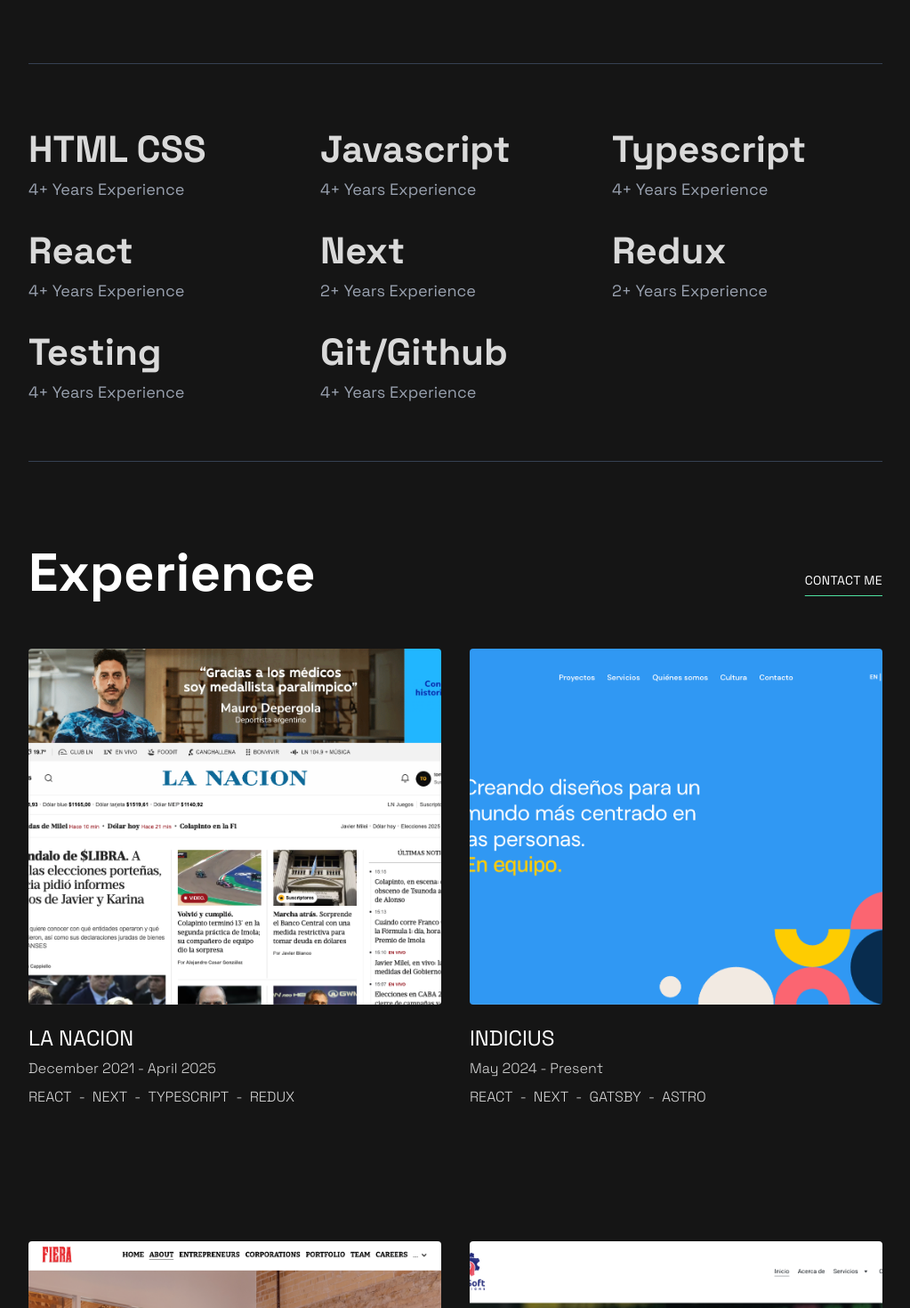
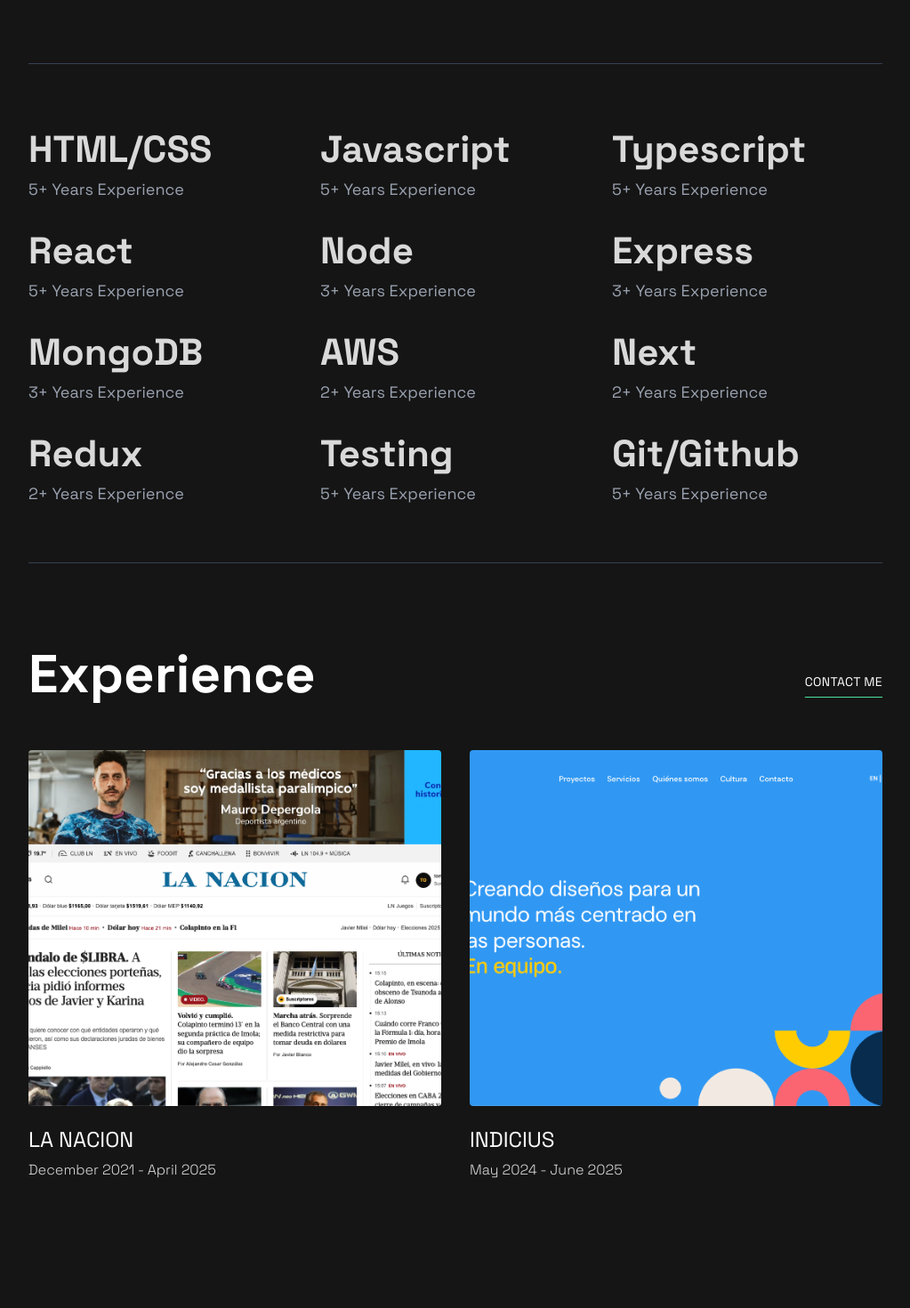
Before and after one commit to tomascabralh/tch-portfolio, a React (Vite) app: page / in a window 1280 px wide. Shown: the part 620-2090 px from the top of the page at 89% size, without its empty margins (128-1151 px from the left). Built offline with nearby package versions, Linux system fonts and the light colour scheme.

Commit message:
update skills

```diff
--- a/src/components/InfoCard.jsx
+++ b/src/components/InfoCard.jsx
@@ -34,12 +34,12 @@
                 {isExperience && period && (
                     <p className="text-[#D9D9D9] font-light mb-2">{period}</p>
                 )}
-                <h2 className='flex'>{skills.map((skill, index) => (
+                {/*                 <h2 className='flex'>{skills.map((skill, index) => (
                     <span key={index} className="flex items-center text-[#D9D9D9] font-extralight">
                         {skill}
                         {index !== skills.length - 1 && <span className="mx-2">-</span>}
                     </span>
-                ))}</h2>
+                ))}</h2> */}
             </div>
             <div className="flex gap-4 font-semibold tracking-[2.3px] md:hidden">
                 {liveUrl && (
--- a/src/data/content.json
+++ b/src/data/content.json
@@ -1,13 +1,17 @@
 {
   "skills": [
-    { "name": "HTML CSS", "years": "4+" },
-    { "name": "Javascript", "years": "4+" },
-    { "name": "Typescript", "years": "4+" },
-    { "name": "React", "years": "4+" },
+    { "name": "HTML/CSS", "years": "5+" },
+    { "name": "Javascript", "years": "5+" },
+    { "name": "Typescript", "years": "5+" },
+    { "name": "React", "years": "5+" },
+    { "name": "Node", "years": "3+" },
+    { "name": "Express", "years": "3+" },
+    { "name": "MongoDB", "years": "3+" },
+    { "name": "AWS", "years": "2+" },
     { "name": "Next", "years": "2+" },
     { "name": "Redux", "years": "2+" },
-    { "name": "Testing", "years": "4+" },
-    { "name": "Git/Github", "years": "4+" }
+    { "name": "Testing", "years": "5+" },
+    { "name": "Git/Github", "years": "5+" }
   ],
   "projects": [
     {
@@ -28,7 +32,7 @@
   "experience": [
     {
       "title": "LA NACION",
-      "skills": ["REACT", "NEXT", "TYPESCRIPT", "REDUX"],
+      "skills": ["REACT", "NEXT", "TYPESCRIPT", "REDUX", "NODE"],
       "imageUrl": "/images/lanacion.png",
       "description": "Senior Frontend Developer at LA NACION, working on the main news platform and internal tools.",
       "period": "December 2021 - April 2025",
@@ -36,10 +40,10 @@
     },
     {
       "title": "INDICIUS",
-      "skills": ["REACT", "NEXT", "GATSBY", "ASTRO"],
+      "skills": ["REACT", "NEXT", "GATSBY", "ASTRO", "NODE"],
       "imageUrl": "/images/indicius.png",
       "description": "Frontend Developer at INDICIUS, developing web applications for various clients.",
-      "period": "May 2024 - Present",
+      "period": "May 2024 - June 2025",
       "liveUrl": "https://www.indicius.com"
     },
     {
--- a/src/sections/Skills.jsx
+++ b/src/sections/Skills.jsx
@@ -5,7 +5,7 @@
         <section className="text-center sm:text-left mx-[14px] px-4 py-16 lg:px-0 lg:mx-[160px] grid gap-6 sm:grid-cols-2 lg:grid-cols-3 border-t border-b border-gray-700">
             {content.skills.map((skill) => (
                 <div className="text-[#D9D9D9]" key={skill.name}>
-                    <h3 className="text-[32px] md:text-[42px] font-bold">{skill.name}</h3>
+                    <h3 className="text-[24px] md:text-[42px] font-bold">{skill.name}</h3>
                     <p className="text-base md:text-[18px] text-gray-400">{skill.years} Years Experience</p>
                 </div>
             ))}
```
